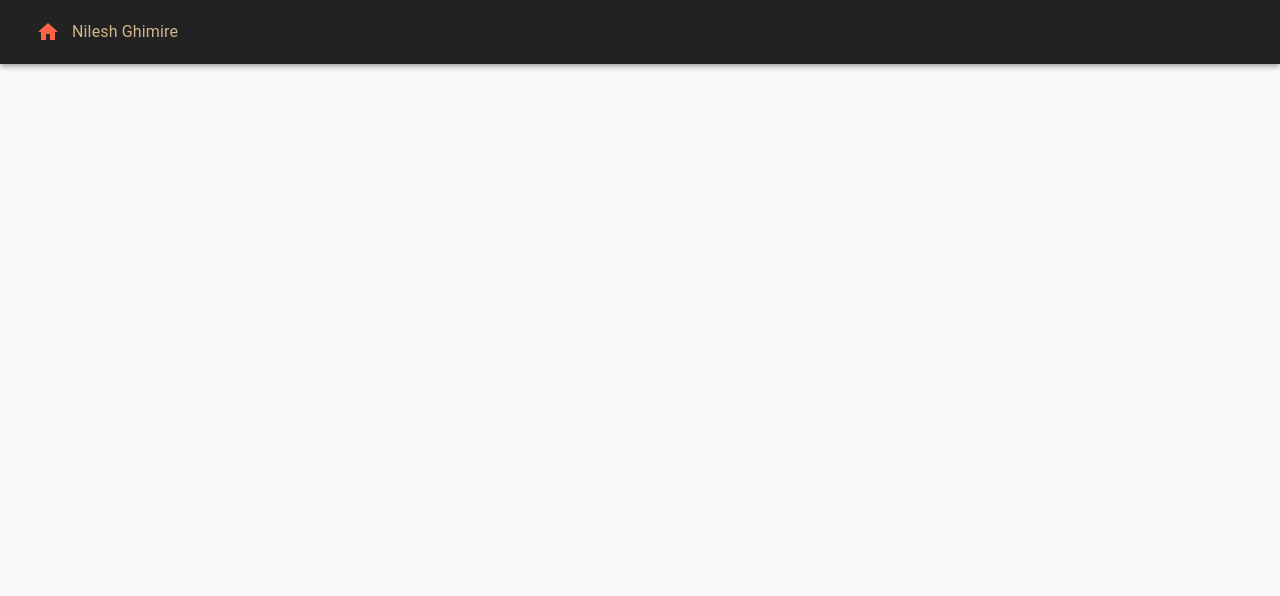
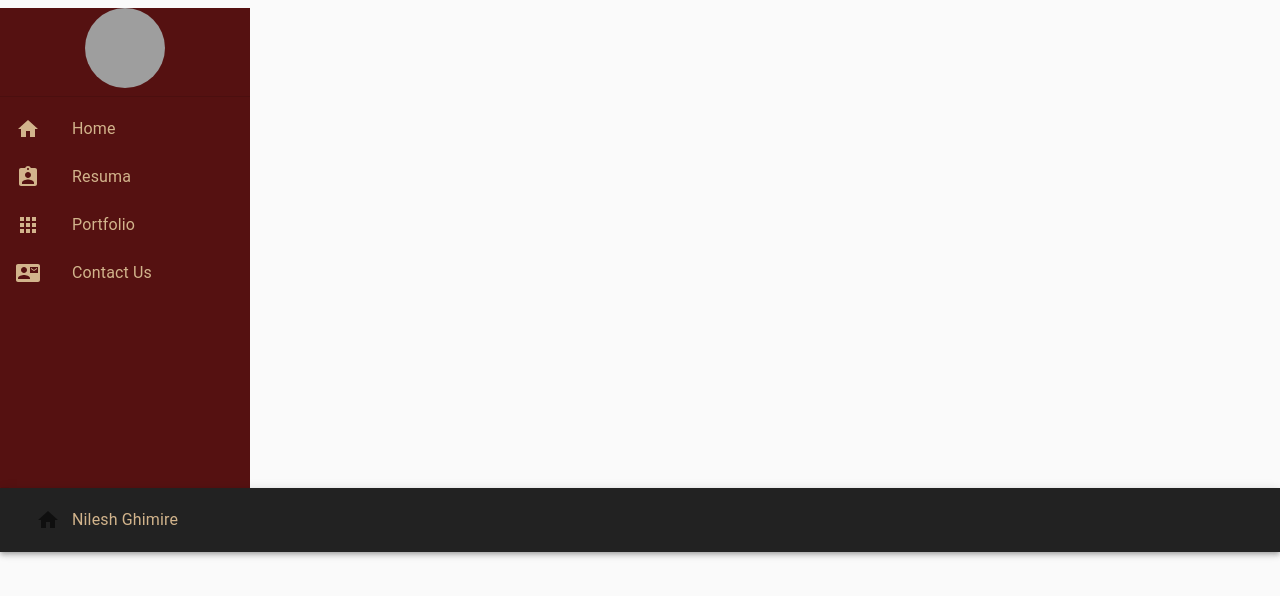
Before and after one commit to NileshGhimire/nilesh-portfolio, a React (Create React App) app: page / in a window 1280 px wide. Shown: the top 596 px of the page. Built offline with nearby package versions, Linux system fonts and the light colour scheme; grey boxes are pictures that could not be loaded; the HTML template or start-up script is replaced by a standard one.

Commit message:
sidebar with listitems

```diff
--- a/public/index.html
+++ b/public/index.html
@@ -2,28 +2,7 @@
 <html lang="en">
   <head>
     <meta charset="utf-8" />
-    <link rel="icon" href="%PUBLIC_URL%/favicon.ico" />
-    <meta name="viewport" content="width=device-width, initial-scale=1" />
-    <meta name="theme-color" content="#000000" />
-    <meta
-      name="description"
-      content="Web site created using create-react-app"
-    />
-    <link rel="apple-touch-icon" href="%PUBLIC_URL%/logo192.png" />
-    <!--
-      manifest.json provides metadata used when your web app is installed on a
-      user's mobile device or desktop. See https://developers.google.com/web/fundamentals/web-app-manifest/
-    -->
-    <link rel="manifest" href="%PUBLIC_URL%/manifest.json" />
-    <!--
-      Notice the use of %PUBLIC_URL% in the tags above.
-      It will be replaced with the URL of the `public` folder during the build.
-      Only files inside the `public` folder can be referenced from the HTML.
-
-      Unlike "/favicon.ico" or "favicon.ico", "%PUBLIC_URL%/favicon.ico" will
-      work correctly both with client-side routing and a non-root public URL.
-      Learn how to configure a non-root public URL by running `npm run build`.
-    -->
+     <meta name="viewport" content="width=device-width, initial-scale=1" />
     <title>Nilesh Ghimire || Portfolio</title>
   </head>
   <body>
--- a/src/App.js
+++ b/src/App.js
@@ -1,5 +1,5 @@
 import './App.css';
-import MainContainer from "./Components/MainContainer/MainContainer";
+import MainContainer from "./Components/MainContainer/Maincontainer";
 import CssBaseline from '@material-ui/core/CssBaseline';
 function App() {
   return (
--- a/src/Components/MainContainer/MainContainer.jsx
+++ b/src/Components/MainContainer/MainContainer.jsx
@@ -1,13 +1,11 @@
 import React from "react";
-import style from "./MainContainer.module.css";
-import Navbar from "./Navbar/Navbar";
+import Box from "@material-ui/core";
+import Navbar from "../Navbar/Navbar";
 const MainContainer = () => {
   return (
-    <div className={style.main_container}>
-      <div className={style.main_inside_container}>
-        <Navbar />
-      </div>
-    </div>
+    <>
+      <Navbar></Navbar>
+    </>
   );
 };
 
--- a/src/Components/MainContainer/Navbar/Navbar.jsx
+++ /dev/null
@@ -1,44 +0,0 @@
-import React from "react";
-import style from "./Navbar.module.css";
-import {
-  AppBar,
-  Toolbar,
-  Box,
-  ListItem,
-  IconButton,
-  List,
-  Avatar,
-  Divider,
-  Typography,
-  ListItemText,
-} from "@material-ui/core";
-import {
-  ArrowBack,
-  AssignmentInd,
-  Facebook,
-  Mail,
-  Instagram,
-  GitHub,
-  Home,
-  Apps,
-  ContactMail,
-} from "@material-ui/icons";
-const Navbar = () => {
-  return (
-    <Box component="nav">
-      <AppBar position="static" style={{ background: "#222" }}>
-        <Toolbar>
-          <IconButton>
-            <Home style={{ color: "tomato" }} />
-            {/* <ArrowBack style={{ color: "tomato" }}></ArrowBack> */}
-          </IconButton>
-          <Typography varient="h3" style={{ color: "tan" }}>
-            Nilesh Ghimire
-          </Typography>
-        </Toolbar>
-      </AppBar>
-    </Box>
-  );
-};
-
-export default Navbar;
--- /dev/null
+++ b/src/Components/Navbar/Navbar.jsx
@@ -0,0 +1,38 @@
+import React from "react";
+import style from "./Navbar.module.css";
+import {
+  AppBar,
+  Toolbar,
+  Box,
+  ListItem,
+  IconButton,
+  List,
+  Avatar,
+  Divider,
+  Typography,
+  ListItemText,
+} from "@material-ui/core";
+import { ArrowBack, Home } from "@material-ui/icons";
+import Sidebar from "../Sidebar/Sidebar";
+
+const Navbar = () => {
+  return (
+    <>
+      <Sidebar></Sidebar>
+      <Box component="nav">
+        <AppBar position="static" style={{ background: "#222" }}>
+          <Toolbar>
+            <IconButton>
+              <Home style={({ color: "tan" }, { height: "1.5rem" })}></Home>
+            </IconButton>
+            <Typography varient="h3" style={{ color: "tan" }}>
+              Nilesh Ghimire
+            </Typography>
+          </Toolbar>
+        </AppBar>
+      </Box>
+    </>
+  );
+};
+
+export default Navbar;
--- /dev/null
+++ b/src/Components/Sidebar/Sidebar.jsx
@@ -0,0 +1,60 @@
+import React from "react";
+import nilesh from "../../images/276A1842.jpg";
+import {
+  Box,
+  ListItem,
+  List,
+  Avatar,
+  Divider,
+  ListItemText,
+  ListItemIcon,
+} from "@material-ui/core";
+import { makeStyles } from "@material-ui/styles";
+import { menuIcons } from "../../storage/NavData";
+// CSS STYLES
+const useStyles = makeStyles((theme) => ({
+  menuSlideContainer: {
+    width: 250,
+    background: "#511",
+    height: "30rem",
+  },
+  logoAvatar: {
+    display: "block",
+    margin: "0.5rem auto",
+    width: "5rem",
+    height: "5rem",
+  },
+  listData: {
+    color: "tan",
+  },
+}));
+const Sidebar = () => {
+  const classes = useStyles();
+  return (
+    <>
+      <Box component="div" className={classes.menuSlideContainer}>
+        <Avatar
+          src={nilesh}
+          alt="Nilesh"
+          className={classes.logoAvatar}
+        ></Avatar>
+        <Divider />
+        <List>
+          {menuIcons.map((item, key) => (
+            <ListItem button key={key}>
+              <ListItemIcon className={classes.listData}>
+                {item.listIcon}
+              </ListItemIcon>
+              <ListItemText
+                className={classes.listData}
+                primary={item.listText}
+              />
+            </ListItem>
+          ))}
+        </List>
+      </Box>
+    </>
+  );
+};
+
+export default Sidebar;
--- /dev/null
+++ b/src/storage/NavData.js
@@ -0,0 +1,25 @@
+import {
+    AssignmentInd,
+    Home,
+    Apps,
+    ContactMail,
+  } from "@material-ui/icons";
+export const menuIcons = [
+    {
+        listIcon: <Home></Home>,
+        listText:"Home"
+    },
+    {
+        listIcon: <AssignmentInd/>,
+        listText:"Resuma"
+    },
+    {
+        listIcon: <Apps />,
+        listText:"Portfolio"
+    },
+    {
+        listIcon: <ContactMail />,
+        listText:"Contact Us"
+    },
+
+]
```
Also changed, not shown: src/Components/Home/MainContainer.jsx (added, +14 -0 lines), src/Components/Home/MainContainer.module.css (renamed from src/Components/MainContainer/MainContainer.module.css), src/Components/MainContainer/Navbar/Navbar.module.css (deleted), src/Components/Navbar/Navbar.module.css (added), 1 other file (tests, documents, lock files or other folders).
